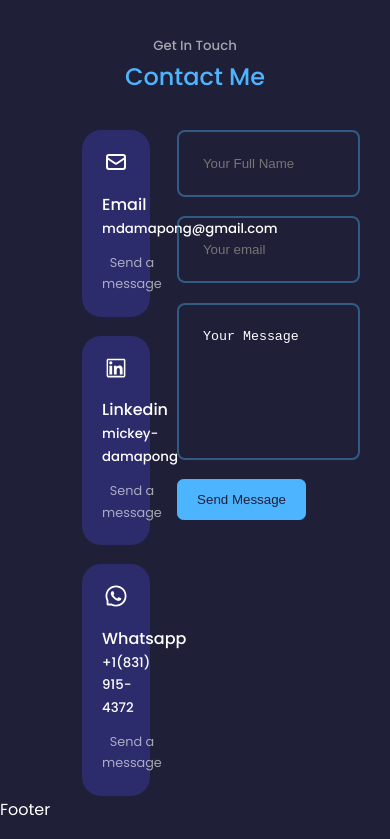
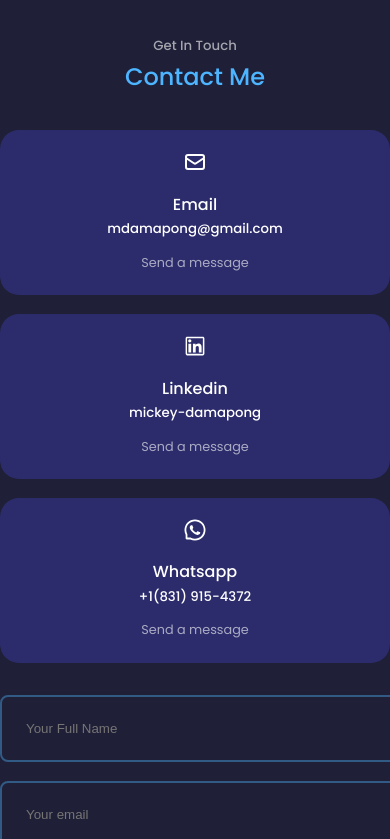
Before and after one commit to mdamapong/Porfolio, a React (Create React App) app: page / in a window 390 px wide. Shown: the part 6040-6879 px from the top of the page. Built offline with nearby package versions, Linux system fonts and the light colour scheme.

Commit message:
small email change

```diff
--- a/src/components/contact/contact.css
+++ b/src/components/contact/contact.css
@@ -54,3 +54,22 @@
     resize: none;
     color: var(--color-white);
 }
+
+/* =============== MEDIA QUERIES (MEDIUM DEVICES) ============ */
+
+@media screen and (max-width: 1024px) {
+    .container.contact__container {
+        grid-template-columns: 1fr;
+        gap: 2rem;
+    }
+}
+
+
+/* =============== MEDIA QUERIES (SMALL DEVICES) ============ */
+
+@media screen and (max-width: 600px) {
+    .container.contact__container {
+        width: var(--container-width-sm);
+
+    }
+}
```
